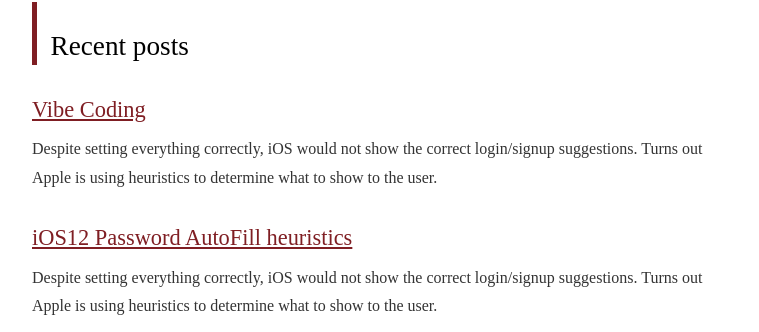
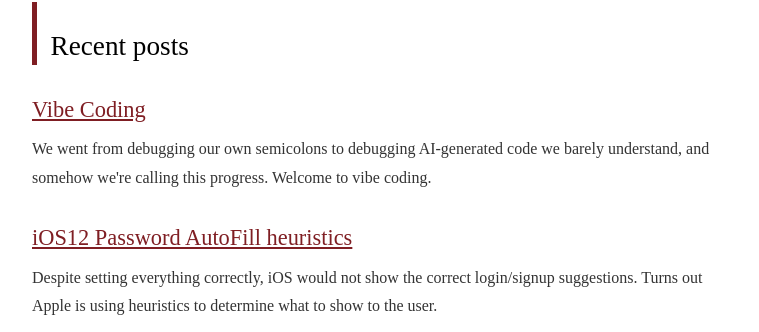
Before and after one commit to mihahribar/mihahribar.github.io, a Jekyll site: the page built from index.html, in a window 1280 px wide. Shown: the part 120-452 px from the top of the page, without its empty margins (260-1019 px from the left). Built offline with Jekyll 4.4.1, drawn with Linux system fonts in a browser that asks for light colours.

Commit message:
fixed description

```diff
--- a/_posts/2025-08-10-vibe-coding.md
+++ b/_posts/2025-08-10-vibe-coding.md
@@ -3,7 +3,7 @@ layout: post
 title: Vibe Coding
 category : AI
 tags : [AI, vibe, coding, claude code, LLM]
-description: Despite setting everything correctly, iOS would not show the correct login/signup suggestions. Turns out Apple is using heuristics to determine what to show to the user.
+description: We went from debugging our own semicolons to debugging AI-generated code we barely understand, and somehow we're calling this progress. Welcome to vibe coding.
 keywords: AI, vibe, coding, claude code, LLM
 ---
 
```
